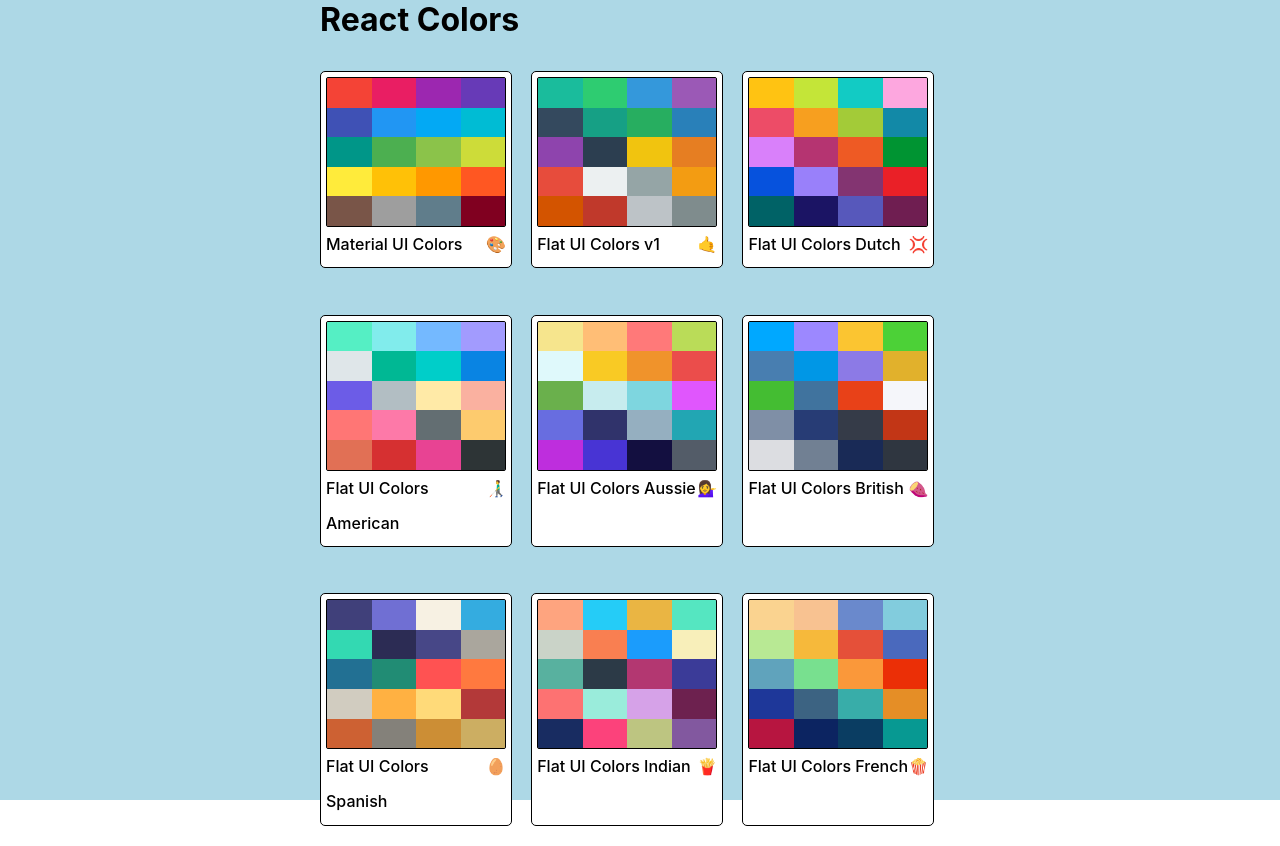
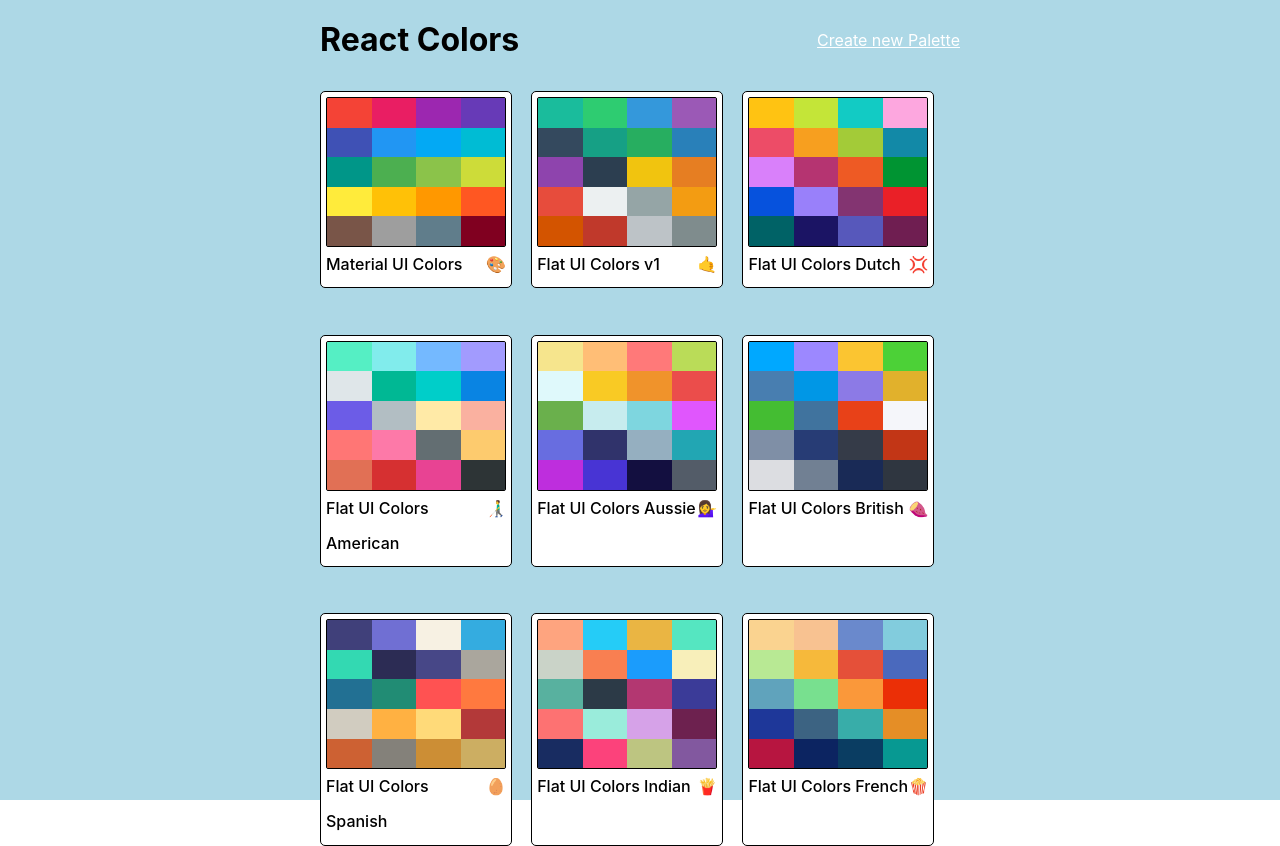
Before and after one commit to ravirajawasthi/color-palette-app, a React (Create React App) app: page / in a window 1280 px wide. Built offline with nearby package versions, Linux system fonts and the light colour scheme.

Commit message:
starting to build new palette form

```diff
--- a/src/App.js
+++ b/src/App.js
@@ -5,6 +5,7 @@
 import SingleColorPalette from './SingleColorPalette';
 import seedColors from './seedColors'
 import generatePalette from './colorHelpers'
+import NewPaletteForm from './NewPaletteForm'
 import { Switch, Route } from 'react-router-dom'
 
 
@@ -20,6 +21,8 @@
   render() {
     return (
       <Switch>
+        {/* new palette name should not be new */}
+        <Route exact path="/palette/new" render={(routeProps) => <NewPaletteForm {...routeProps}/>} />
         <Route exact path="/" render={(routeProps) => <PaletteList palettes={seedColors} {...routeProps} />} ></Route>
         <Route exact path="/palette/:paletteId/:colorId" render={(routeProps) => <SingleColorPalette {...routeProps} palette={generatePalette(this.findPalette(routeProps.match.params.paletteId))} />} />
         <Route exact path="/palette/:id" render={(routeProps) => <Palette palette={generatePalette(this.findPalette(routeProps.match.params.id))} />} />
--- /dev/null
+++ b/src/NewPaletteForm.js
@@ -0,0 +1,9 @@
+import React, { Component } from 'react'
+
+class NewPaletteForm extends Component{
+    render(){
+        return <h1>New Palette form</h1>
+    }
+}
+
+export default NewPaletteForm
--- a/src/PaletteList.js
+++ b/src/PaletteList.js
@@ -2,6 +2,7 @@
 import MiniPalette from './MiniPalette';
 import styles from './styles/PaletteListStyles';
 import { withStyles } from '@material-ui/core/styles';
+import {Link} from 'react-router-dom'
 
 class PaletteList extends Component {
     goToPalette(id) {
@@ -14,6 +15,7 @@
                 <div className={classes.listContainer}>
                     <div className={classes.nav}>
                         <h1 className={classes.navTitle}>React Colors</h1>
+                        <Link to="/palette/new">Create new Palette</Link>
                     </div>
                     <div className={classes.palettesContainer}>
                         {palettes.map(palette => (
--- a/src/styles/PaletteListStyles.js
+++ b/src/styles/PaletteListStyles.js
@@ -12,7 +12,11 @@
         display: "flex",
         justifyContent: "space-between",
         alignItems: "center",
-        marginBottom: "2rem"
+        marginBottom: "2rem",
+        paddingTop: "20px",
+        "& a":{
+            color: "white"
+        }
     },
     palettesContainer: {
         display: "grid",
```
